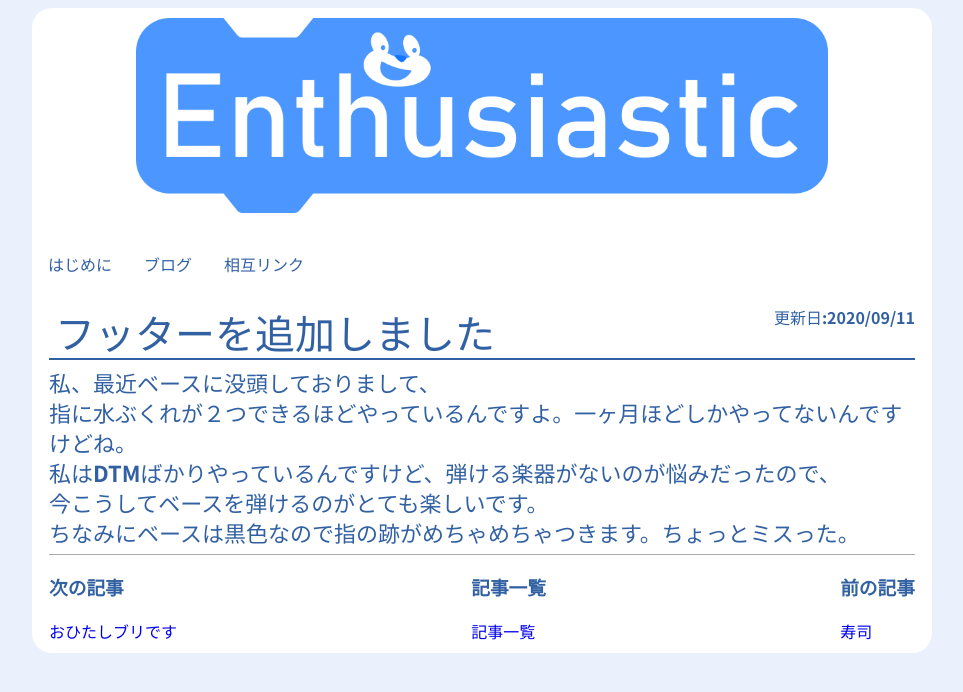
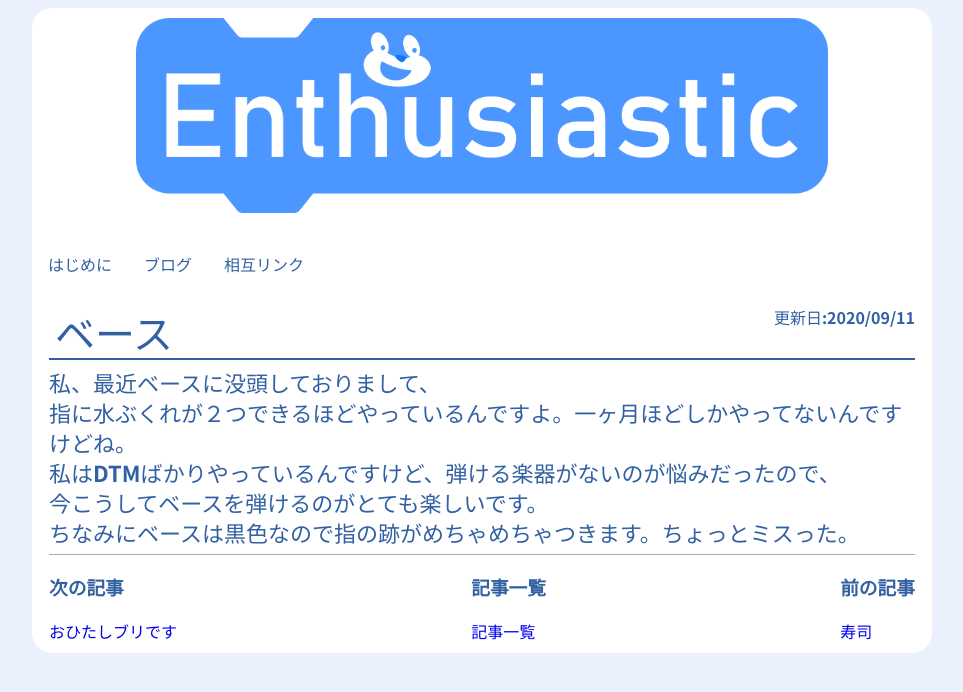
Before and after one commit to Diawadenta/Diawadenta.github.io, a Jekyll site: the page built from _posts/2020-09-11-bass.markdown, in a window 1280 px wide. Shown: the top 692 px of the page, without its empty margins (158-1121 px from the left). Built offline with Jekyll 4.4.1, drawn with Linux system fonts in a browser that asks for light colours.

Commit message:
Update 2020-09-11-bass.markdown

```diff
--- a/_posts/2020-09-11-bass.markdown
+++ b/_posts/2020-09-11-bass.markdown
@@ -1,6 +1,6 @@
 ---
 layout: default
-pagename: "フッターを追加しました"
+pagename: "ベース"
 showfooter: True
 ---
 
```
